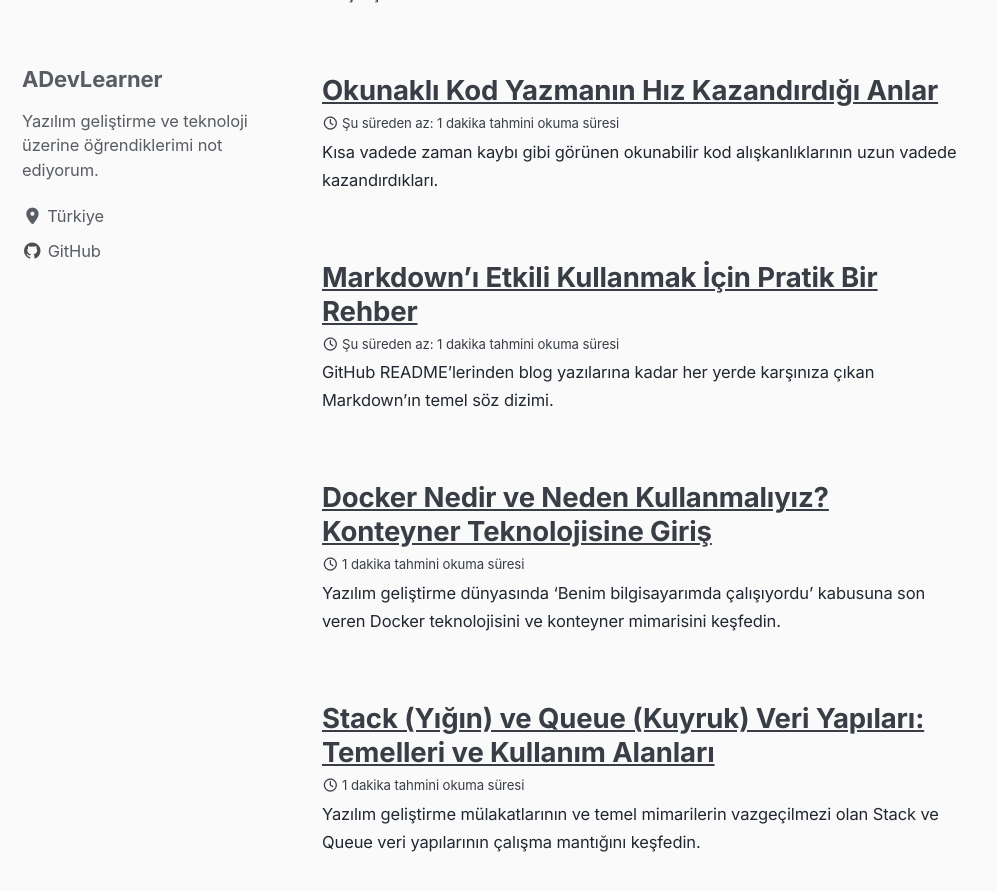
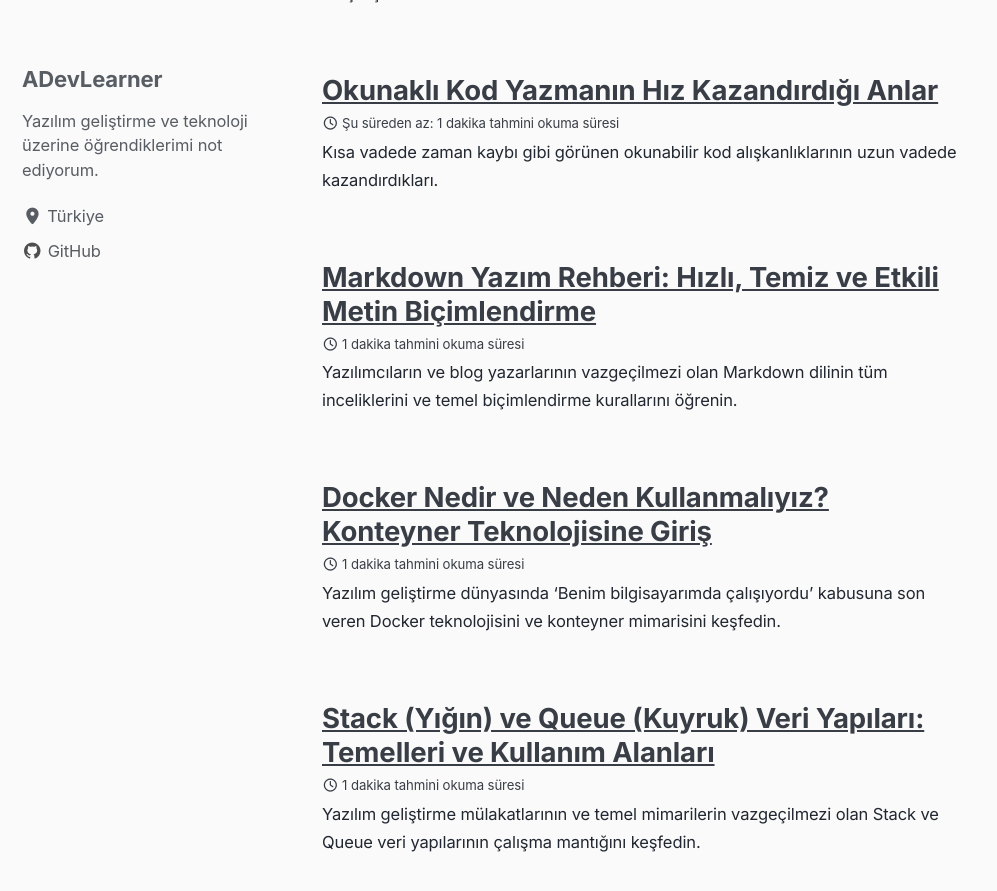
Before and after one commit to ADevLearner/ADevLearner.github.io, a Jekyll site: the page built from index.html, in a window 1280 px wide and 900 px high, scrolled down 595 px. Shown: the top 891 px of the window, without its empty margins (0-997 px from the left). Built offline with Jekyll 4.4.1, drawn with Linux system fonts in a browser that asks for light colours; cached includes are drawn as plain includes; the list of posts is cut into pages by our own code; some of the changed lines change nothing that is shown.

Commit message:
Update 2026-08-09-markdown-yazim-rehberi.md

````diff
--- a/_posts/2026-08-09-markdown-yazim-rehberi.md
+++ b/_posts/2026-08-09-markdown-yazim-rehberi.md
@@ -1,79 +1,74 @@
 ---
-title: "Markdown'ı Etkili Kullanmak İçin Pratik Bir Rehber"
-date: 2026-08-09
-categories:
-  - araçlar
-tags:
-  - markdown
-  - yazim
-excerpt: "GitHub README'lerinden blog yazılarına kadar her yerde karşınıza çıkan Markdown'ın temel söz dizimi."
+layout: post
+title: "Markdown Yazım Rehberi: Hızlı, Temiz ve Etkili Metin Biçimlendirme"
+date: 2026-08-09 10:00:00 +0300
+categories: [araclar]
+tags: [markdown, yazma, dokumantasyon, ipuclari, blog]
+excerpt: "Yazılımcıların ve blog yazarlarının vazgeçilmezi olan Markdown dilinin tüm inceliklerini ve temel biçimlendirme kurallarını öğrenin."
 ---
 
-Markdown, düz metni hızlıca biçimlendirmenizi sağlayan hafif bir işaretleme
-dili. GitHub, Notion, bu blogun kendisi dahil pek çok platformda karşınıza
-çıkar.
+Yazılım geliştiriciler, teknik yazarlar ve blog yazarları için dokümantasyon hazırlamak günlük iş akışının ayrılmaz bir parçasıdır. Microsoft Word gibi ağır kelime işlemci programları yerine, son yıllarda metin biçimlendirme standardı haline gelen **Markdown**, sadeliği ve hızıyla ön plana çıkmaktadır.
 
-## Başlıklar
+Bu yazımızda, Markdown dilinin temel sözdizimini, gelişmiş özelliklerini ve yazılarınızı daha okunabilir kılmak için dikkat etmeniz gerekenleri inceleyeceğiz.
+
+---
+
+## 1. Markdown Nedir ve Neden Tercih Edilmelidir?
+
+Markdown, 2004 yılında John Gruber tarafından geliştirilmiş hafif (lightweight) bir işaretleme dilidir. Düz metin (`plain text`) dosyaları üzerine eklenen basit karakterler sayesinde, metinleri HTML formatına dönüştürmeyi sağlar.
+
+* **Platform Bağımsızlığı:** Markdown dosyaları (`.md`) herhangi bir metin düzenleyicide (Notepad, VS Code, Obsidian) kolayca açılıp düzenlenebilir.
+* **Okunabilirlik:** Kod yazarken veya makale taslağı çıkarırken HTML etiketleriyle boğuşmanıza gerek kalmaz; ham hali bile son derece anlaşılır durumdadır.
+* **Hız:** Fareyi kullanmadan, sadece klavye kısayolları ve basit işaretlerle zengin metinler oluşturabilirsiniz.
+
+---
+
+## 2. Temel Markdown Sözdizimi Rehberi
+
+Günlük yazım süreçlerinde en çok ihtiyaç duyacağınız temel biçimlendirme kuralları şunlardır:
+
+### Başlıklar (Headings)
+Metin hiyerarşisini belirlemek için başlık seviyesine göre `#` işareti kullanılır:
 
 ```markdown
-# Büyük Başlık
-## Orta Başlık
-### Küçük Başlık
+# Ana Başlık (H1)
+## Alt Başlık (H2)
+### Bölüm Başlığı (H3)
 ```
+Kalın ve İtalik Metinler
+Kalın (Bold): Metni kalın yapmak için iki tarafa ikişer yıldız konur (**kalın metin**).
 
-## Vurgu
+İtalik (Italic): Metni eğik yapmak için tek yıldız kullanılır (*italik metin*).
+Listeleme Yapıları
+Sıralı veya sırasız listeler oluşturmak oldukça pratiktir:
 
-```markdown
-**kalın metin**
-*italik metin*
-~~üstü çizili metin~~
-```
-
-## Listeler
-
-```markdown
-- Madde bir
-- Madde iki
-  - Alt madde
+```Markdown
+* Madde işareti 1
+* Madde işareti 2
+  * Alt madde
 
 1. Birinci adım
 2. İkinci adım
 ```
+3. Bağlantılar, Görseller ve Kod Blokları
+Teknik makalelerde kod örnekleri paylaşmak veya dış kaynaklara bağlantı vermek için şu yapılar kullanılır:
 
-## Bağlantı ve Görsel
+Bağlantı (Link) ve Görsel Ekleme
+```Markdown
+[Google Web Sitesi](https://www.google.com)
 
-```markdown
-[Bağlantı metni](https://ornek.com)
-![Görsel açıklaması](gorsel.png)
+![Logo Açıklaması](/assets/images/logo.png)
 ```
+Kod Blokları (Code Blocks)
+Kod satırlarını vurgulamak için üç adet ters tırnak (backtick) ``` kullanılır:
 
-## Kod Blokları
+```Python
+def selamla(isim):
+    print(f"Merhaba, {isim}!")
 
-Satır içi kod için tek backtick, blok kod için üç backtick kullanılır:
+selamla("Dünya")
+```
+Sonuç
+Markdown bilmek, teknik dokümantasyon yazma hızınızı ve kalitenizi doğrudan artıran temel bir beceridir. Birkaç gün içinde kas hafızanıza kazınarak hayatınızı kolaylaştıracaktır.
 
-```markdown
-`satır içi kod`
-
-```javascript
-function selam() {
-  console.log("merhaba");
-}
-```
-```
-
-Dil adını (`javascript`, `python` gibi) belirtmek, sözdizimi renklendirmesinin
-doğru çalışmasını sağlar.
-
-## Tablolar
-
-```markdown
-| Sütun 1 | Sütun 2 |
-|---------|---------|
-| Veri A  | Veri B  |
-```
-
-## Neden Öğrenmeye Değer?
-
-Markdown, HTML'e göre çok daha hızlı yazılır ve README dosyalarından teknik
-dokümantasyona, blog yazılarından proje notlarına kadar yazılım dünyasının
-neredeyse her yerinde standart haline gelmiştir.
+Bir sonraki yazımızda görüşmek üzere!
````
